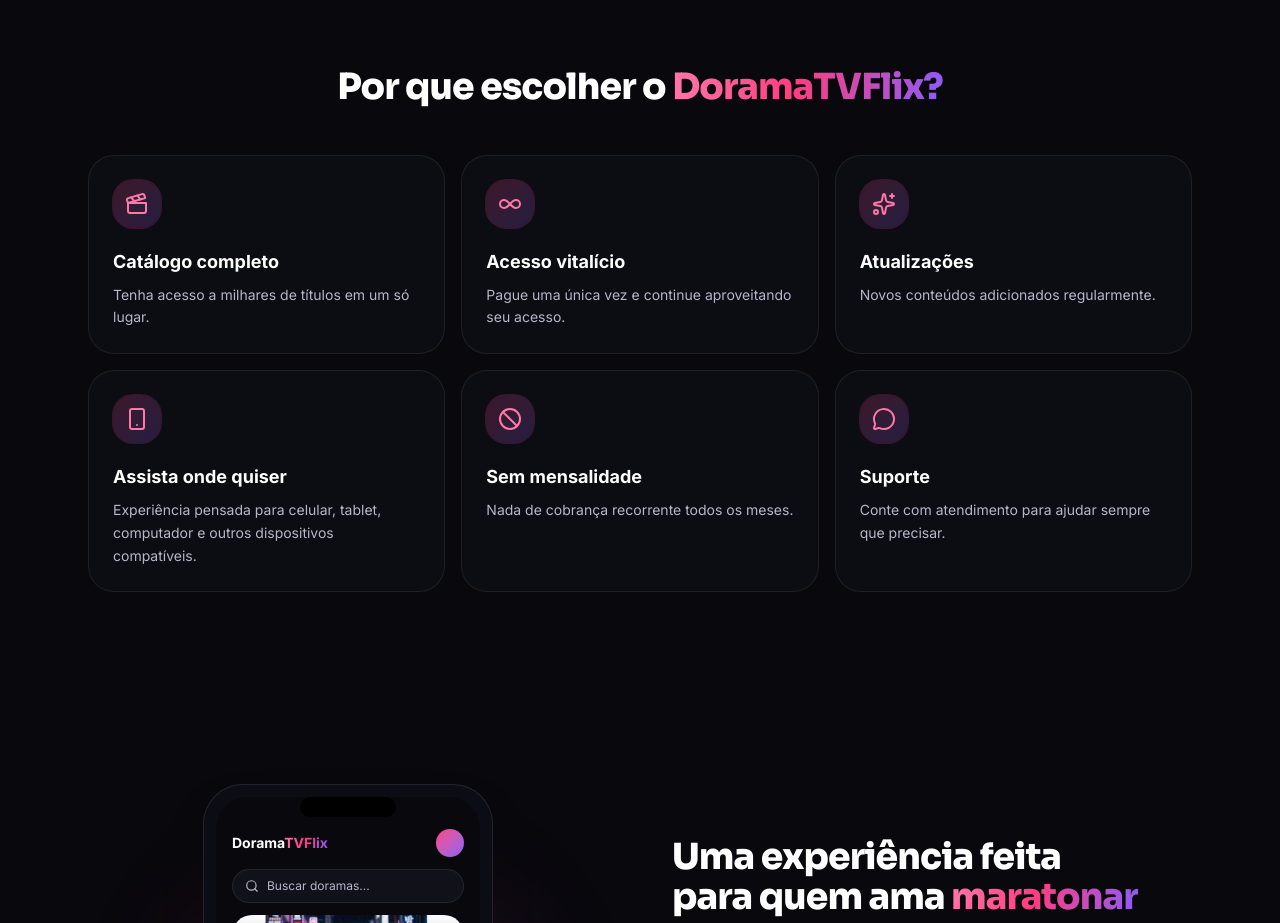
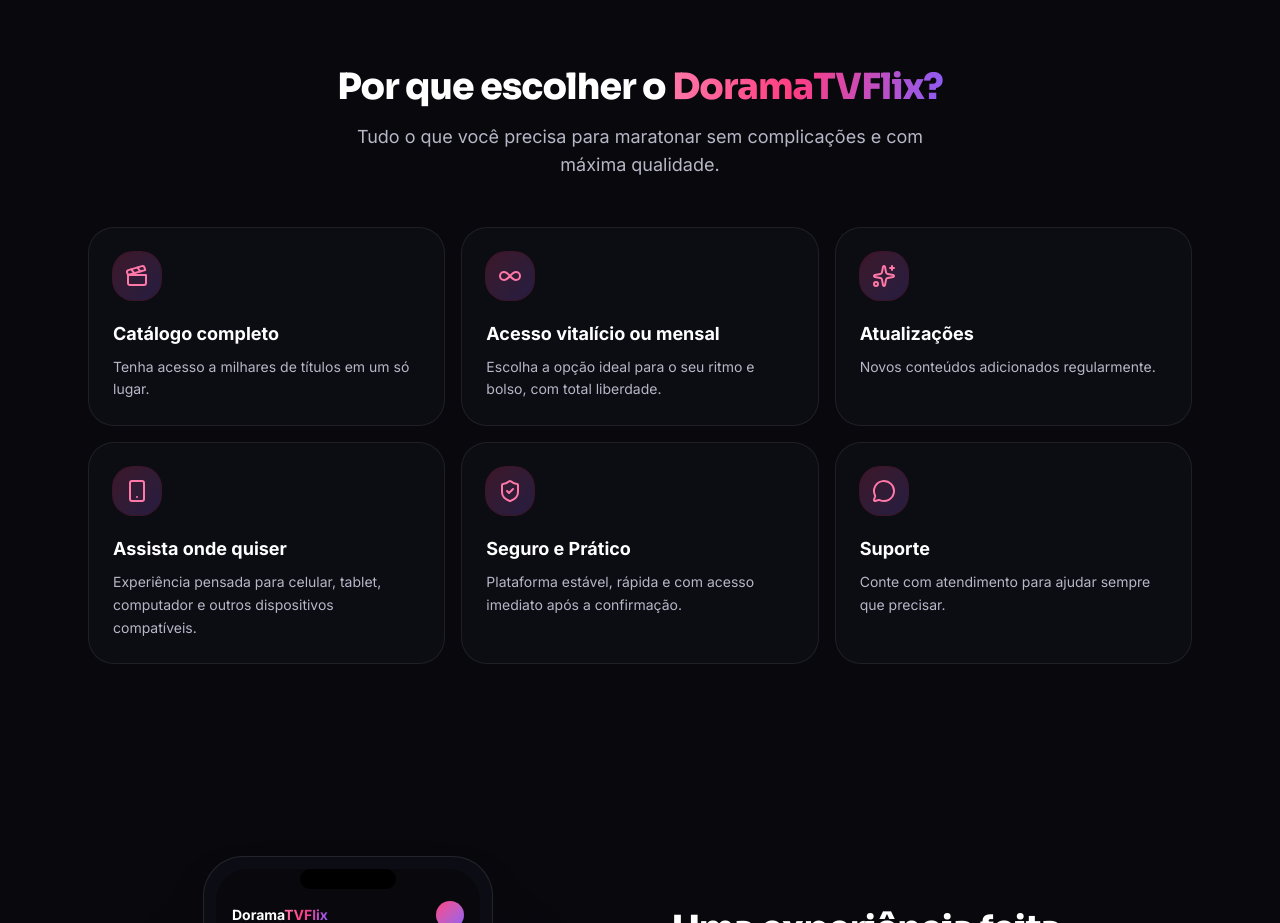
Before and after one commit to DevAlanCosta/dorama-fan, a Next.js app: page / in a window 1280 px wide. Shown: the part 1500-2423 px from the top of the page. Built offline with nearby package versions, Linux system fonts and the light colour scheme.

Commit message:
Update benefits.tsx

```diff
--- a/components/benefits.tsx
+++ b/components/benefits.tsx
@@ -1,4 +1,4 @@
-import { Clapperboard, Infinity as InfinityIcon, Sparkles, Smartphone, Ban, MessageCircle } from "lucide-react"
+import { Clapperboard, Infinity as InfinityIcon, Sparkles, Smartphone, ShieldCheck, MessageCircle } from "lucide-react"
 import { Reveal } from "@/components/reveal"
 
 const benefits = [
@@ -9,8 +9,8 @@ const benefits = [
   },
   {
     icon: InfinityIcon,
-    title: "Acesso vitalício",
-    text: "Pague uma única vez e continue aproveitando seu acesso.",
+    title: "Acesso vitalício ou mensal",
+    text: "Escolha a opção ideal para o seu ritmo e bolso, com total liberdade.",
   },
   {
     icon: Sparkles,
@@ -23,9 +23,9 @@ const benefits = [
     text: "Experiência pensada para celular, tablet, computador e outros dispositivos compatíveis.",
   },
   {
-    icon: Ban,
-    title: "Sem mensalidade",
-    text: "Nada de cobrança recorrente todos os meses.",
+    icon: ShieldCheck,
+    title: "Seguro e Prático",
+    text: "Plataforma estável, rápida e com acesso imediato após a confirmação.",
   },
   {
     icon: MessageCircle,
@@ -42,13 +42,16 @@ export function Benefits() {
           <h2 className="text-balance font-display text-3xl font-extrabold tracking-tight sm:text-4xl">
             Por que escolher o <span className="text-gradient">DoramaTVFlix?</span>
           </h2>
+          <p className="mt-4 text-pretty text-muted-foreground sm:text-lg">
+            Tudo o que você precisa para maratonar sem complicações e com máxima qualidade.
+          </p>
         </Reveal>
 
         <div className="mt-12 grid gap-4 sm:grid-cols-2 lg:grid-cols-3">
           {benefits.map((b, i) => (
             <Reveal key={b.title} delay={i * 70}>
-              <div className="group h-full rounded-2xl border border-border bg-surface/50 p-6 transition-all duration-300 hover:-translate-y-1 hover:border-pink/40 hover:bg-surface">
-                <div className="flex h-12 w-12 items-center justify-center rounded-xl bg-gradient-to-br from-pink/20 to-purple/20 ring-1 ring-pink/20">
+              <div className="group h-full rounded-2xl border border-border bg-surface/50 p-6 transition-all duration-300 hover:-translate-y-1 hover:border-pink/50 hover:bg-surface hover:shadow-[0_0_25px_rgba(255,61,129,0.15)]">
+                <div className="flex h-12 w-12 items-center justify-center rounded-xl bg-gradient-to-br from-pink/20 to-purple/20 ring-1 ring-pink/20 transition-transform duration-300 group-hover:scale-110">
                   <b.icon className="h-6 w-6 text-pink-light" />
                 </div>
                 <h3 className="mt-5 text-lg font-bold">{b.title}</h3>
```
